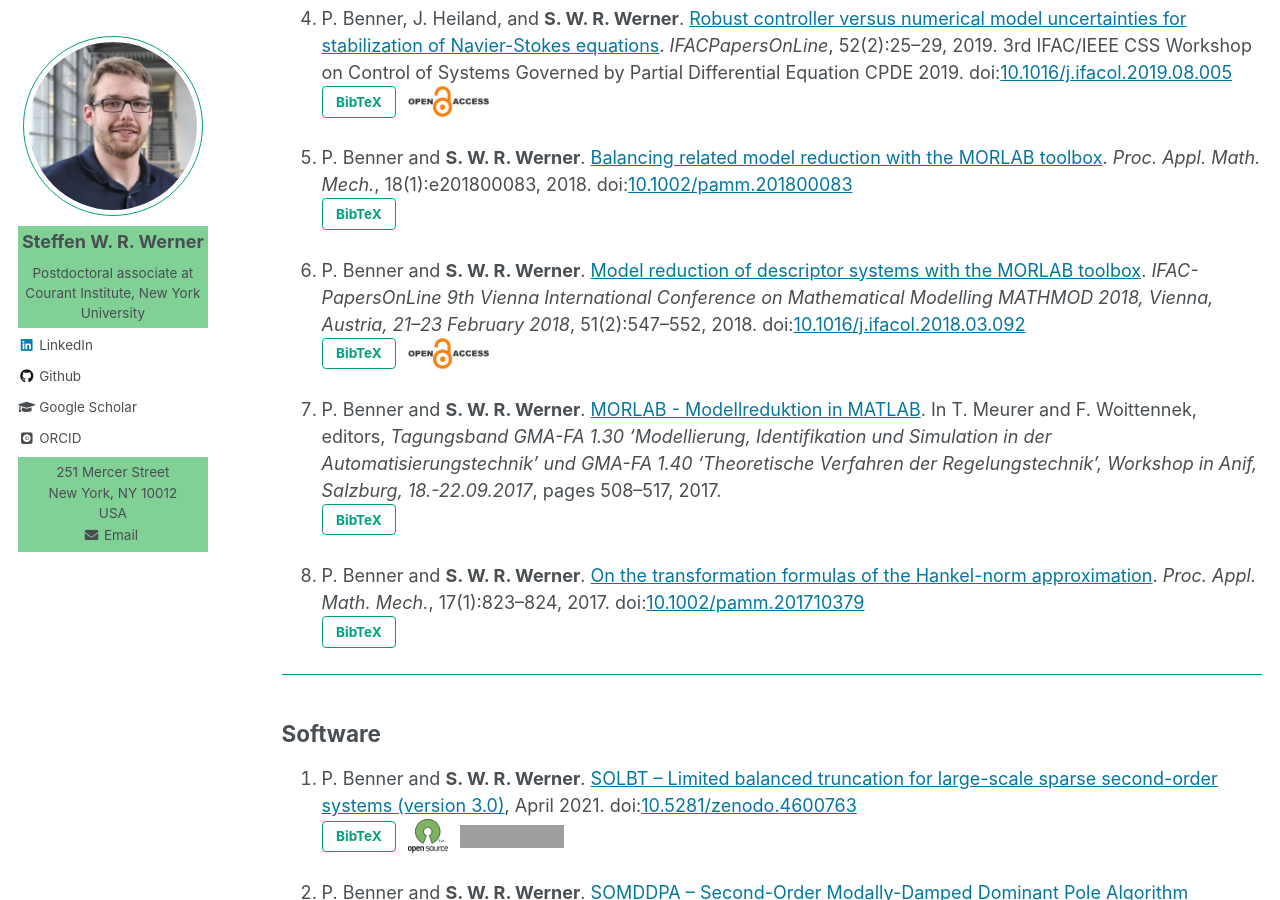
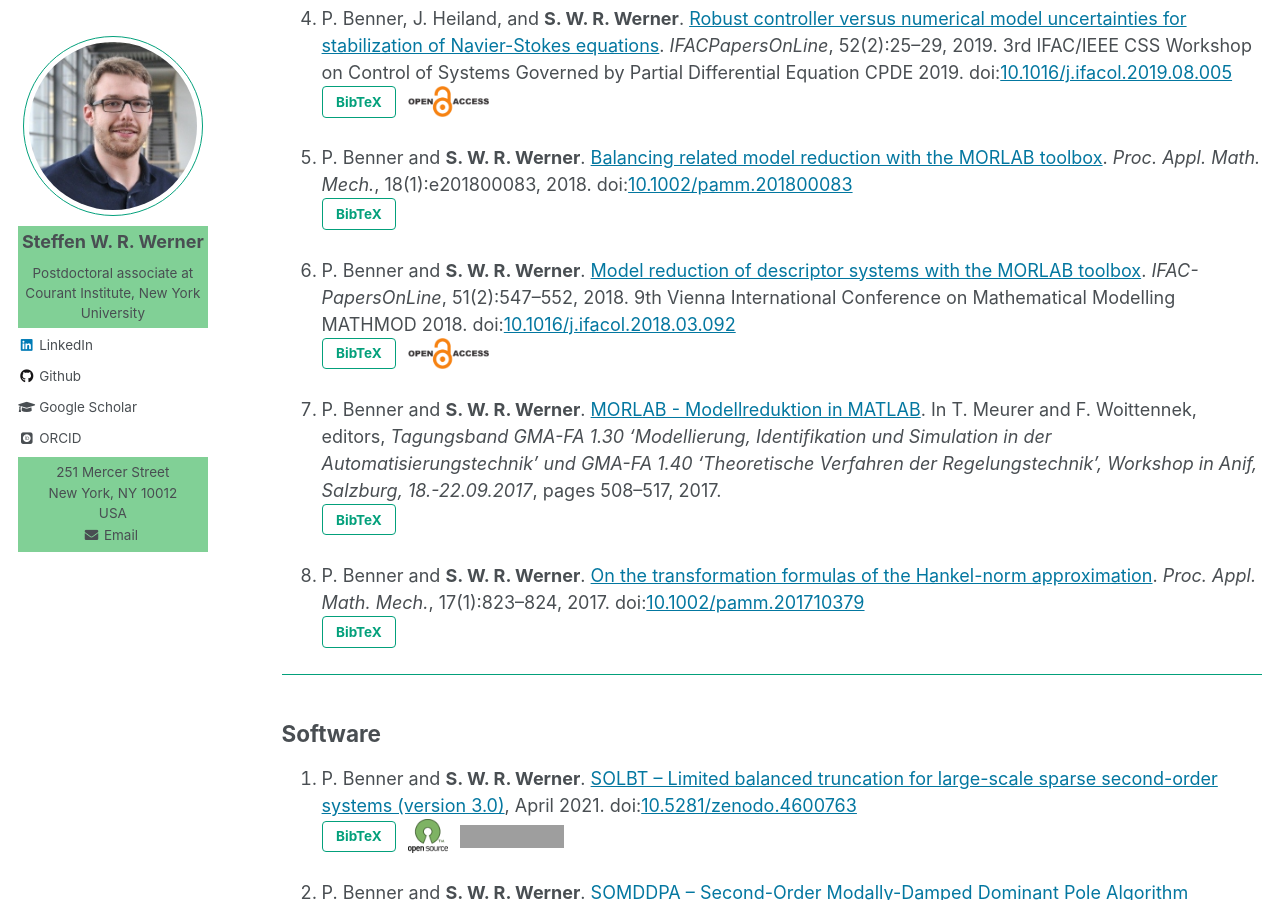
Before and after one commit to ninsteve/ninsteve.github.io, a Jekyll site: the page built from _pages/publications.md, in a window 1280 px wide and 900 px high, scrolled down 2570 px. Built offline with Jekyll 4.4.1, drawn with Linux system fonts in a browser that asks for light colours; nearby versions of some CDN libraries; some web fonts are replaced; grey boxes are pictures that could not be loaded.

Commit message:
Corrected MATHMOD entry.

```diff
--- a/_pages/publications.md
+++ b/_pages/publications.md
@@ -219,9 +219,9 @@ and <a target="blank_" href="{{ author.orcid }}">ORCID</a> profiles.
 
 1.  P. Benner and <strong>S. W. R. Werner</strong>. <a target="blank_"
     href="https://doi.org/10.1016/j.ifacol.2018.03.092">Model reduction of
-    descriptor systems with the MORLAB toolbox</a>. <i>IFAC-PapersOnLine 9th
-    Vienna International Conference on Mathematical Modelling MATHMOD 2018,
-    Vienna, Austria, 21&ndash;23 February 2018</i>, 51(2):547&ndash;552, 2018.
+    descriptor systems with the MORLAB toolbox</a>. <i>IFAC-PapersOnLine</i>,
+    51(2):547&ndash;552, 2018. 9th Vienna International Conference on
+    Mathematical Modelling MATHMOD 2018.
     doi:<a target="blank_" href="https://doi.org/10.1016/j.ifacol.2018.03.092">10.1016/j.ifacol.2018.03.092</a><br />
     <button id="BenW18-pop" class="btn btn--inverse">BibTeX</button>
     <a target="_blank" href="https://en.wikipedia.org/wiki/Open_access">
```
